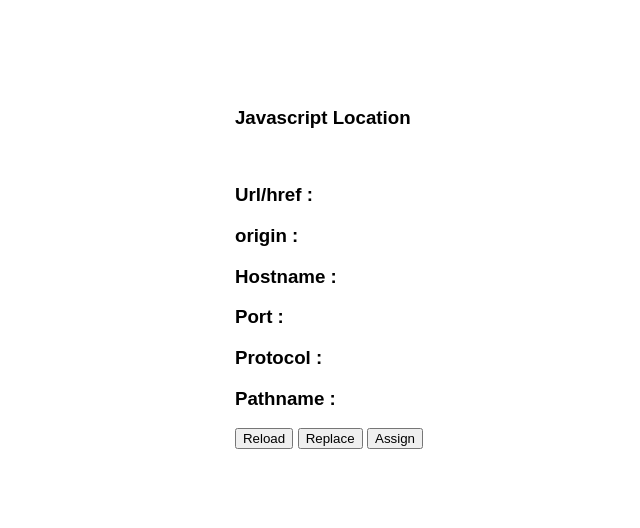
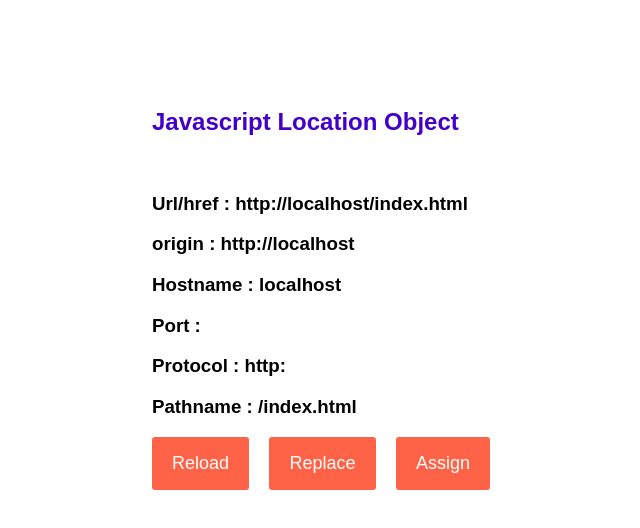
Before and after one commit to Mehedi0911/js-location-obj, a plain HTML site: page index.html in a window 1280 px wide. Shown: the whole page, without its empty margins (311-951 px from the left). Drawn offline with Linux system fonts and the light colour scheme.

Commit message:
finished the project

```diff
--- a/app.js
+++ b/app.js
@@ -4,3 +4,20 @@ const hostNameSpan = document.getElementById("site-hostname")
 const postSpan = document.getElementById("site-port")
 const protocolSpan = document.getElementById("site-protocol")
 const pathSpan = document.getElementById("site-path")
+console.log(location.origin)
+urlSpan.innerText = location.href;
+originSpan.innerText = location.origin;
+hostNameSpan.innerText = location.hostname;
+postSpan.innerText = location.port;
+protocolSpan.innerText = location.protocol;
+pathSpan.innerText = location.pathname;
+
+function locationReload() {
+    location.reload()
+}
+function replaceLocation() {
+    location.replace('https://www.w3schools.com/')
+}
+function assignLocation() {
+    location.assign('http://127.0.0.1:5500/blog.html')
+}
--- a/index.html
+++ b/index.html
@@ -3,7 +3,7 @@
 <head>
     <meta charset="UTF-8">
     <meta name="viewport" content="width=device-width, initial-scale=1.0">
-    <title>Location</title>
+    <title>JS Location</title>
     <link rel="stylesheet" href="./style.css">
 </head>
 
@@ -11,7 +11,7 @@
     <main>
         <div class="container">
             <div>
-                <h3>Javascript Location</h3> <br>
+                <h2 style="color: rgb(67, 0, 202);">Javascript Location Object</h2> <br>
                 <div>
                     <h3>Url/href : <span id="site-url"></span></h3>
                     <h3>origin : <span id="site-origin"></span></h3>
@@ -19,9 +19,9 @@
                     <h3>Port : <span id="site-port"></span></h3>
                     <h3>Protocol : <span id="site-protocol"></span></h3>
                     <h3>Pathname : <span id="site-path"></span></h3>
-                    <button onclick="locationReload()">Reload</button>
-                    <button onclick="replaceLocation()">Replace</button>
-                    <button onclick="assignLocation()">Assign</button>
+                    <button class="btn" onclick="locationReload()">Reload</button>
+                    <button class="btn" onclick="replaceLocation()">Replace</button>
+                    <button class="btn" onclick="assignLocation()">Assign</button>
                 </div>
             </div>
         </div>
--- a/style.css
+++ b/style.css
@@ -1,8 +1,3 @@
-body {
-    background-color: 'red';
-    color: '#fff';
-}
-
 .container {
     padding: 5rem 0;
     height: 100vh;
@@ -11,3 +6,18 @@ body {
     align-items: flex-start;
     font-family: Arial, Helvetica, sans-serif;
 }
+
+.btn {
+    padding: 1rem 1.25rem;
+    background-color: tomato;
+    color: white;
+    border: none;
+    margin-right: 1rem;
+    font-size: large;
+    border-radius: 3px;
+    cursor: pointer;
+}
+
+.btn:hover {
+    background-color: rgb(237, 85, 58);
+}
```
